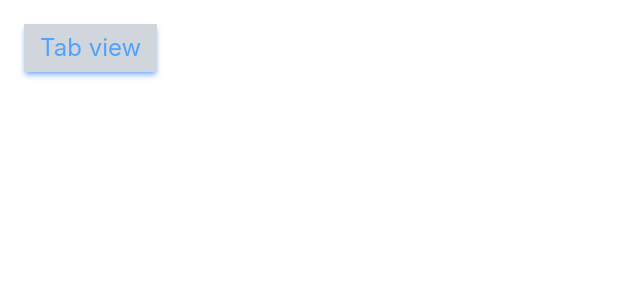
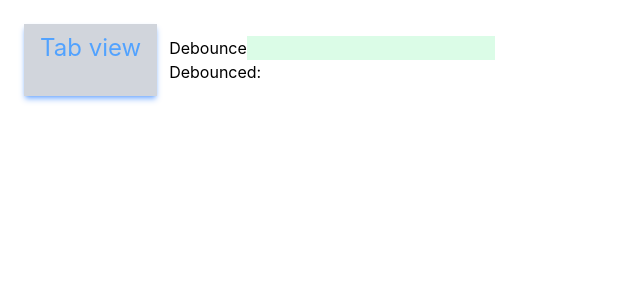
Before and after one commit to amalfrost/React-Components, a React (Vite) app in the folder React-components/: page / in a window 1280 px wide. Shown: the top 300 px of the page, without its empty margins (0-640 px from the left). Built offline with nearby package versions, Linux system fonts and the light colour scheme.

Commit message:
debounce search

```diff
--- /dev/null
+++ b/React-components/src/helper/Debounce.tsx
@@ -0,0 +1,26 @@
+import React, { useEffect, useState } from 'react'
+
+const Debounce = () => {
+    const [ipVal, setIpVal] = useState('')
+    const [debounceSearch, setDebounceSearch] = useState('')
+
+    useEffect(() => {
+        let timer = setTimeout(() => {
+            setDebounceSearch(ipVal)
+            console.log('triggered')
+        }, 3000)
+
+        return () => {
+            clearTimeout(timer)
+        }
+    }, [ipVal])
+    return (
+        <div className='m-3'>Debounce
+            <input className='bg-green-100 ' value={ipVal} onChange={(e) => setIpVal(e.target.value)} />
+            {ipVal}
+            <div>Debounced: {debounceSearch}</div>
+        </div>
+    )
+}
+
+export default Debounce
--- a/React-components/src/pages/Home.tsx
+++ b/React-components/src/pages/Home.tsx
@@ -1,10 +1,12 @@
 import React from 'react'
 import { Link } from 'react-router-dom'
+import Debounce from '../helper/Debounce'
 
 const Home = () => {
     return (
         <div className='flex m-6' >
             <Link className=' bg-gray-300 p-2 px-4  max-w-3xs  text-2xl text-blue-400 shadow-md shadow-blue-500/50 ' to={'/tabview'} >Tab view</Link>
+            <Debounce />
         </div>
     )
 }
```
Also changed, not shown: React-components/src/helper/jsFunctions.js (added).
